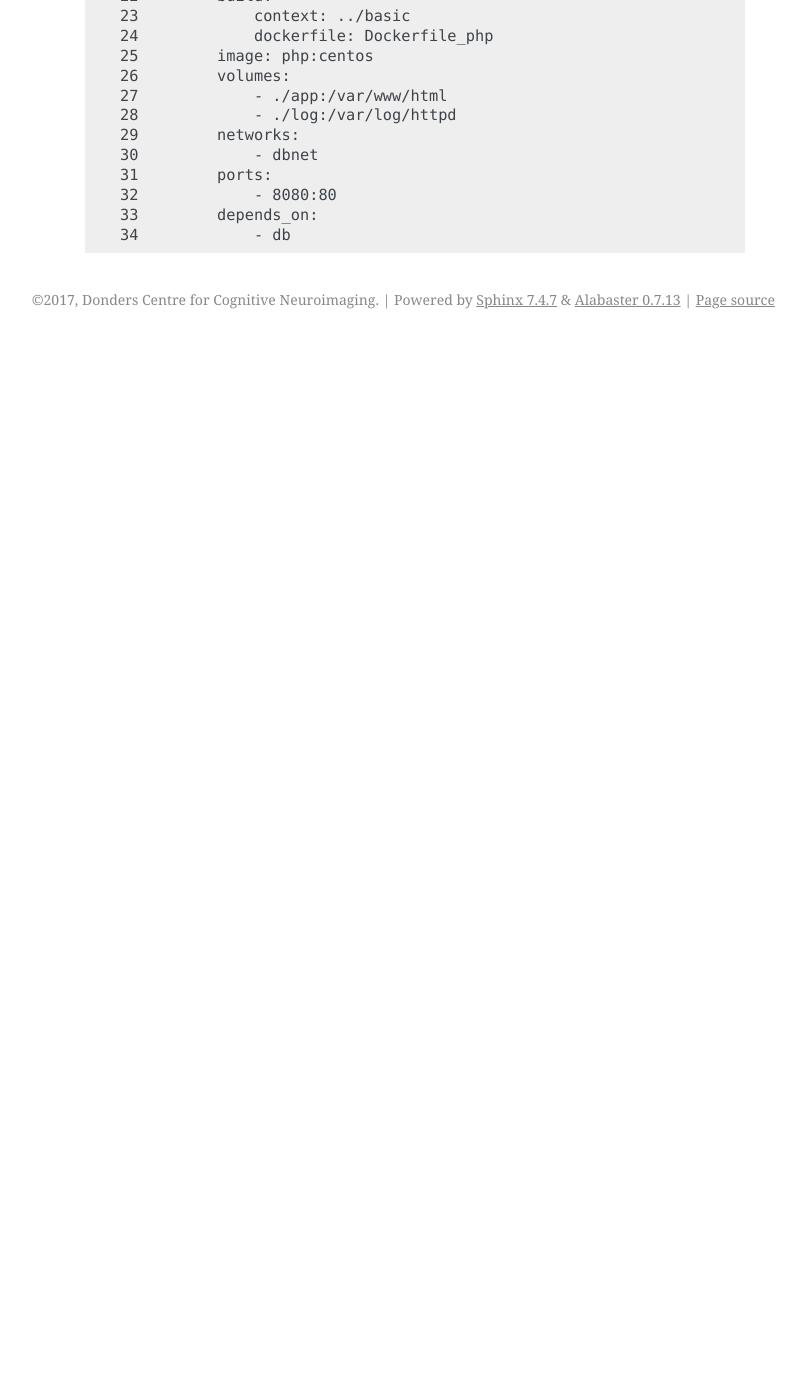
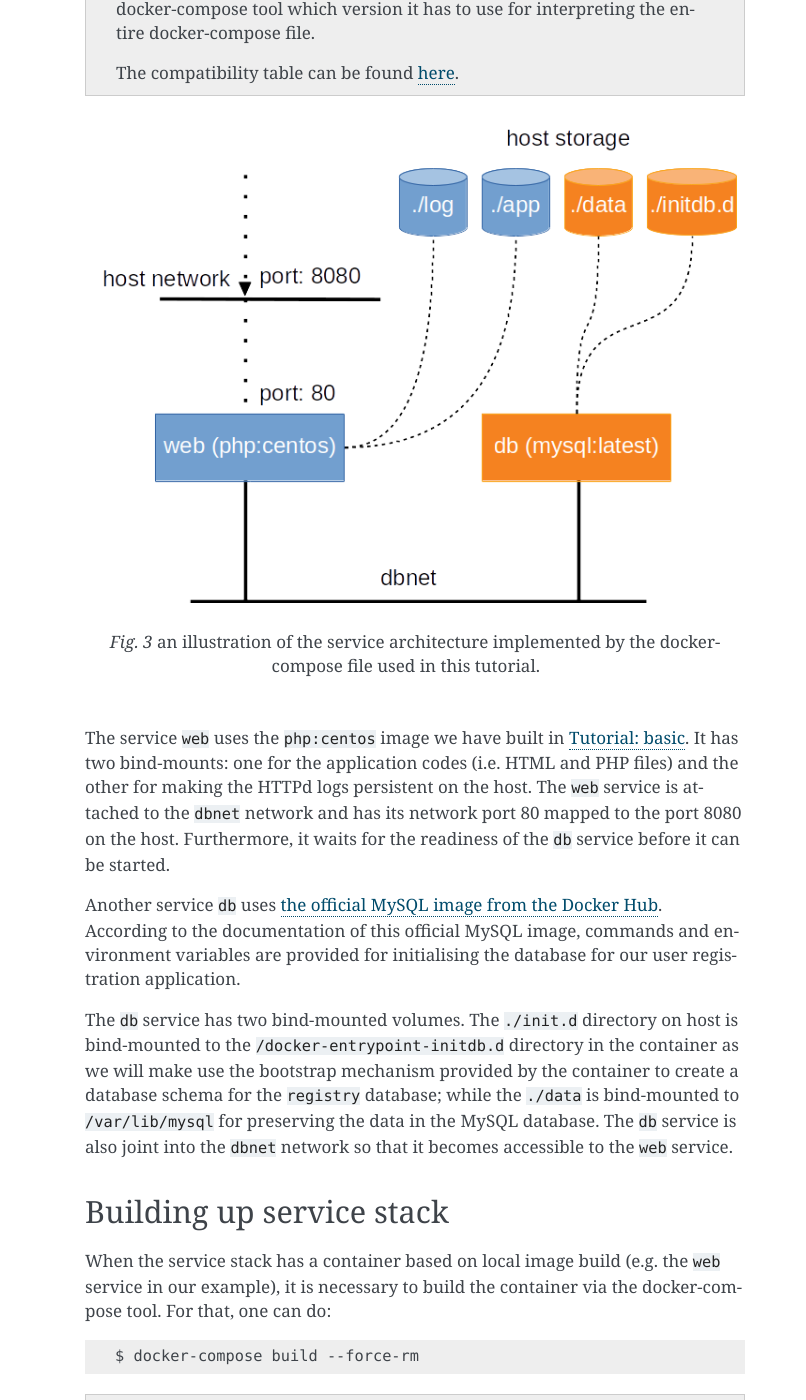
Before and after one commit to Donders-Institute/docker-swarm-setup, a Sphinx documentation site: the page built from doc/tutorial/orchestration.rst, in a window 1280 px wide and 1400 px high, scrolled down 2410 px. Shown: the whole window, without its empty margins (335-1141 px from the left). Built offline with Sphinx 7.4.7, drawn with Linux system fonts in a browser that asks for light colours; before the commit the page ends 2749 px from its top, so only the background shows below that; some of the changed text lies outside the part shown.

Commit message:
Updated content of tutorial:orchestration

```diff
--- a/doc/tutorial/orchestration.rst
+++ b/doc/tutorial/orchestration.rst
@@ -8,12 +8,12 @@ The application we are going to build is a user registration application.  The a
 Throught the tutorial you will learn:
 
 - the docker-compose file
-- the basic usage of the docker-compose command
+- the usage of the docker-compose tool
 
 Preparation
 ===========
 
-The ``docker-compose`` tool is not immediately available after the Docker engine is installed on Linux.  Thus, we will have to install it maunally.  But installation is very straightforward as it's just a single binary file to be downloaded.  Follow the commands below to install it:
+The docker-compose tool is not immediately available after the Docker engine is installed on Linux.  Nevertheless, the installation is very straightforward as it's just a single binary file to be downloaded.  Follow the commands below to install it:
 
 .. code-block:: bash
 
@@ -41,13 +41,10 @@ Files used in this tutorial are available on GitHub. Preparing those files withi
 The docker-compose file
 =======================
 
-Container orchestration is to manage multiple containers in a controlled manner so that they work together as a set of integrated components.  The docker-compose file is to describe the containers and their relationship in the stack.  The docker-compose file is also written in `YAML <https://en.wikipedia.org/wiki/YAM>`_. Hereafter is the docker-compose file for our user registration application.  The service architecture it represented is shown in :numref:`apparchitecture`.
+Container orchestration is to manage multiple containers in a controlled manner so that they work together as a set of integrated components.  The docker-compose file is to describe the containers and their relationship in the stack.  The docker-compose file is also written in `YAML <https://en.wikipedia.org/wiki/YAM>`_. Hereafter is the docker-compose file for our user registration application.
 
-.. figure:: ../figures/app-service-architecture.png
-    :name: apparchitecture
-    :alt: illustration of the service architecture implemented by the docker-compose file in this tutorial.
-
-    an illustration of the service architecture implemented by the docker-compose file used in this tutorial.
+.. tip::
+    The filename of the docker-compose file is usually ``docker-compose.yml`` as it is the default the ``docker-compose`` tool looks up in the directory.
 
 .. code-block:: none
     :linenos:
@@ -86,3 +83,82 @@ Container orchestration is to manage multiple containers in a controlled manner
                 - 8080:80
             depends_on:
                 - db
+
+The docker-compose file above implements a service architecture shown in :numref:`apparchitecture` where we have two services (``web`` and ``db``) running in a internal network ``dbnet`` created on-demand.
+
+.. tip::
+    The docker-compose file starts with the keyword ``version``.  It is important to note that keywords of the docker-compose file are supported differently in different Docker versions. Thus, the keyword ``version`` is to tell the docker-compose tool which version it has to use for interpreting the entire docker-compose file.
+
+    The compatibility table can be found `here <https://docs.docker.com/compose/compose-file/compose-versioning/>`_.
+
+.. figure:: ../figures/app-service-architecture.png
+    :name: apparchitecture
+    :alt: illustration of the service architecture implemented by the docker-compose file in this tutorial.
+
+    an illustration of the service architecture implemented by the docker-compose file used in this tutorial.
+
+The service ``web`` uses the ``php:centos`` image we have built in :ref:`tutorial-basic`. It has two bind-mounts: one for the application codes (i.e. HTML and PHP files) and the other for making the HTTPd logs persistent on the host. The ``web`` service is attached to the ``dbnet`` network and has its network port 80 mapped to the port 8080 on the host.  Furthermore, it waits for the readiness of the ``db`` service before it can be started.
+
+Another service ``db`` uses `the official MySQL image from the Docker Hub <https://hub.docker.com/_/mysql/>`_. According to the documentation of this official MySQL image, commands and environment variables are provided for initialising the database for our user registration application.
+
+The ``db`` service has two bind-mounted volumes.  The ``./init.d`` directory on host is bind-mounted to the ``/docker-entrypoint-initdb.d`` directory in the container as we will make use the bootstrap mechanism provided by the container to create a database schema for the ``registry`` database; while the ``./data`` is bind-mounted to ``/var/lib/mysql`` for preserving the data in the MySQL database.  The ``db`` service is also joint into the ``dbnet`` network so that it becomes accessible to the ``web`` service.
+
+Building up service stack
+=========================
+
+When the service stack has a container based on local image build (e.g. the ``web`` service in our example), it is necessary to build the container via the docker-compose tool.  For that, one can do:
+
+.. code-block:: bash
+
+    $ docker-compose build --force-rm
+
+.. tip::
+
+    The command above will loads the ``docker-compose.yml`` file in the current directory.  If you have a different filename/location for your docker-compose file, add the ``-f <filepath>`` option to the command.
+
+Bring up service stack
+======================
+
+Once the docker-compose file is reasy, bring the whole service stack up is very simple.  Just do:
+
+.. code-block:: bash
+
+    $ docker-compose up -d
+    Creating network "orchestration_dbnet" with the default driver
+    Creating orchestration_db_1 ...
+    Creating orchestration_db_1 ... done
+    Creating orchestration_web_1 ...
+    Creating orchestration_web_1 ... done
+
+Let's check our user registration application by connecting the browser to `http://localhost:8080 <http://localhost:8080>`_.
+
+service status
+--------------
+
+.. code-block:: bash
+
+    $ docker-compose ps
+           Name                      Command               State          Ports
+    -----------------------------------------------------------------------------------
+    orchestration_db_1    docker-entrypoint.sh --def ...   Up      3306/tcp, 33060/tcp
+    orchestration_web_1   /run-httpd.sh                    Up      0.0.0.0:8080->80/tcp
+
+service logs
+------------
+
+The services may produce logs to its STDOUT/STDERR.  Those logs can be monitored using
+
+.. code-block:: bash
+
+    $ docker-compose logs -f
+
+where the option ``-f`` follows the output on STDOUT/STDERR.
+
+Bring down service stack
+========================
+
+.. code-block:: bash
+
+    $ docker-compose down
+    Stopping orchestration_web_1 ...
+    Stopping orchestration_db_1  ...
```
